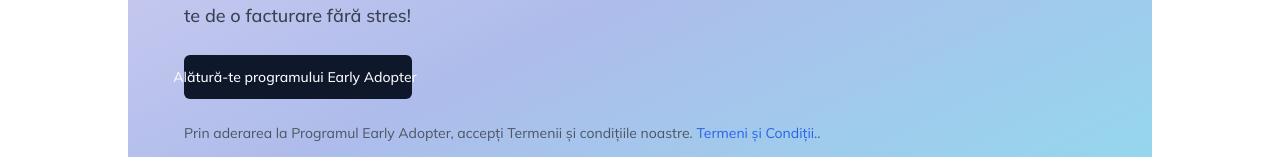
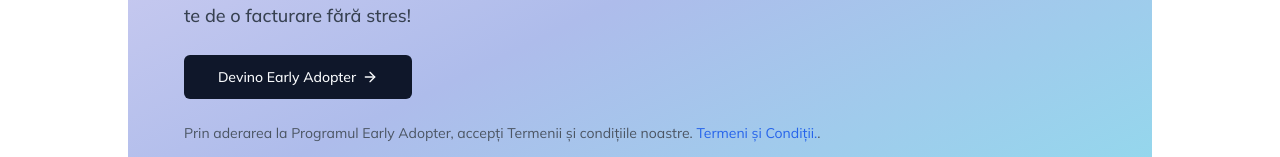
Before and after one commit to sunlesshalo/facturio-demo-frontend, a Next.js app: page / in a window 1280 px wide. Shown: the part 5280-5437 px from the top of the page. Built offline with nearby package versions, Linux system fonts and the light colour scheme.

Commit message:
Minor corrections

```diff
--- a/src/components/landingPageComponents/FinalPush.js
+++ b/src/components/landingPageComponents/FinalPush.js
@@ -26,7 +26,7 @@ function FinalPush() {
                         target="_blank"
                         className={cn(buttonVariants({ size: "lg" }), "flex items-center justify-center group px-4")}
                       >
-                        <span>Alătură-te programului Early Adopter</span>
+                        <span>Devino Early Adopter</span>
                         <ArrowRight className="ml-1.5 transform h-4 w-4 transition-transform duration-300 group-hover:translate-x-1" />
                       </Link>
                     </div>
```
